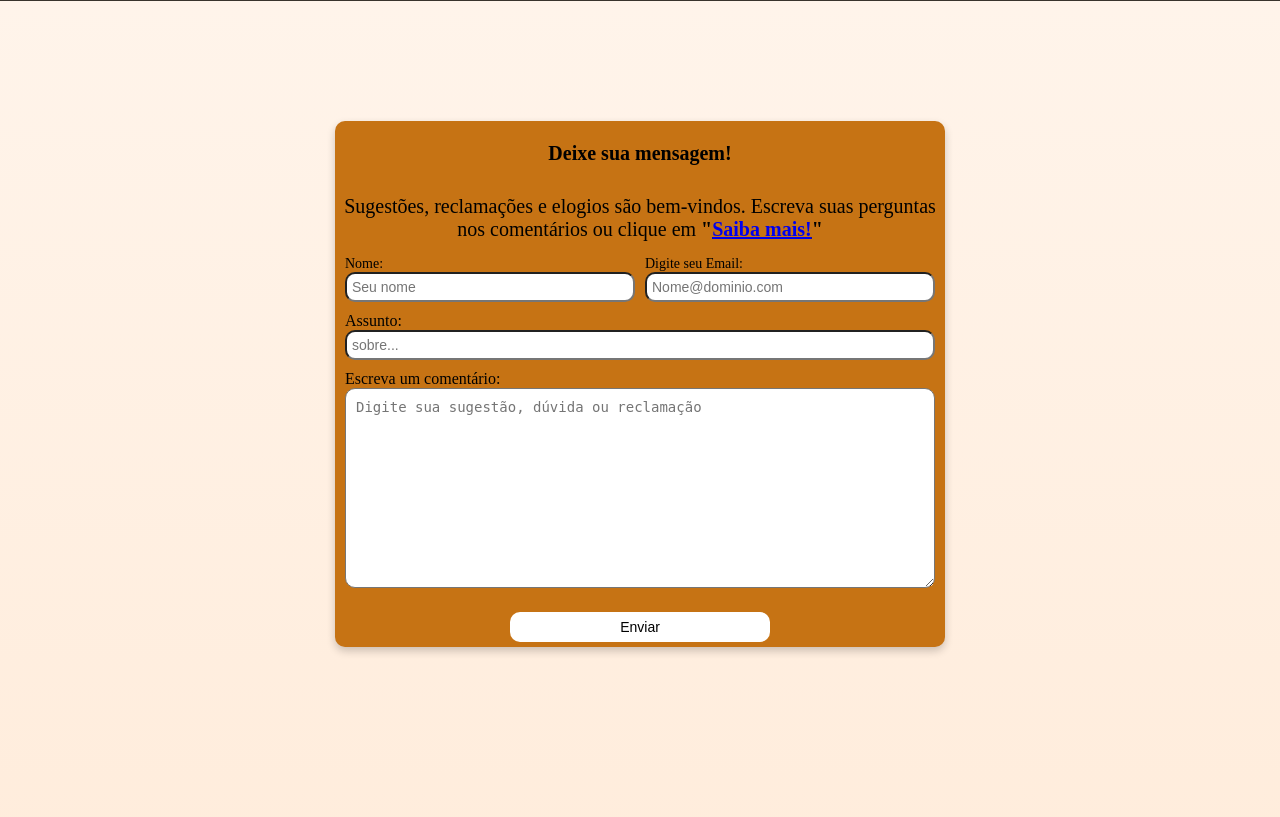
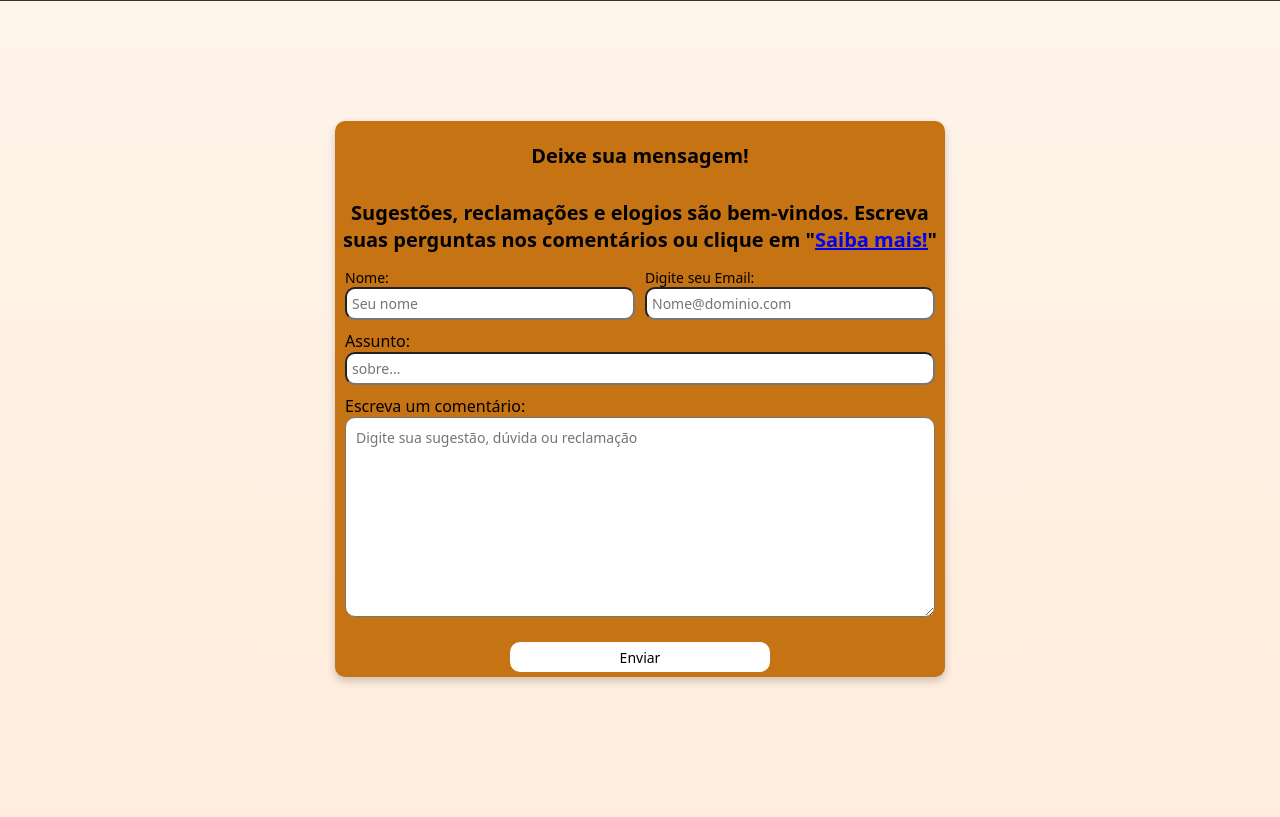
Before and after one commit to padariafamiliasantosoficial/PadariaFamiliaSantos, a PHP site: page / in a window 1280 px wide. Shown: the part 2628-3445 px from the top of the page. Run offline with PHP 8.4, Linux system fonts and the light colour scheme; some libraries are stand-ins or nearby versions.

Commit message:
Add files via upload

```diff
--- a/estilo.css
+++ b/estilo.css
@@ -453,6 +453,9 @@ nav a:focus {
     text-align: center;
     margin-bottom: 10px;
     font-size: 20px;
+    font-family: "Chela One", system-ui;
+    font-weight: 630;
+    font-style: normal;
 
 }
 form {
@@ -477,6 +480,9 @@ form {
     box-sizing: border-box;
     border-radius: 10px;
     font-size: 16px;
+    font-family: "Chela One", system-ui;
+    font-weight: 500;
+    font-style: normal;
 }
 
 .nome input,
@@ -486,6 +492,9 @@ form {
     box-sizing: border-box;
     border-radius: 10px;
     font-size: 16px;
+    font-family: "Chela One", system-ui;
+    font-weight: 500;
+    font-style: normal;
 }
 
 .assunto-form,
@@ -494,6 +503,10 @@ form {
     width: 100%;
     box-sizing: border-box;
     border-radius: 10px;
+    font-size: 16px;
+    font-family: "Chela One", system-ui;
+    font-weight: 500;
+    font-style: normal;
 }
 
 .assunto-form input,
@@ -503,6 +516,9 @@ form {
     box-sizing: border-box;
     border-radius: 10px;
     font-size: 16px;
+    font-family: "Chela One", system-ui;
+    font-weight: 500;
+    font-style: normal;
 }
 
 .comentario-form .box {
@@ -514,6 +530,9 @@ form {
     max-height: 500px;
     border-radius: 10px;
     font-size: 18px;
+    font-family: "Chela One", system-ui;
+    font-weight: 500;
+    font-style: normal;
 }
 
 .botaobox {
@@ -524,7 +543,6 @@ form {
     width: 615px;
     max-width: 100%;
     height: 30px;
-    font-size: 24px;
     margin-top: 20px;
     margin-left: auto;
     margin-right: auto;
@@ -532,6 +550,9 @@ form {
     background-color: #ffffff;
     cursor: pointer;
     border-radius: 10px;
+    font-family: "Chela One", system-ui;
+    font-weight: 500;
+    font-style: normal;
 }
 
 .botaobox:hover {
```
